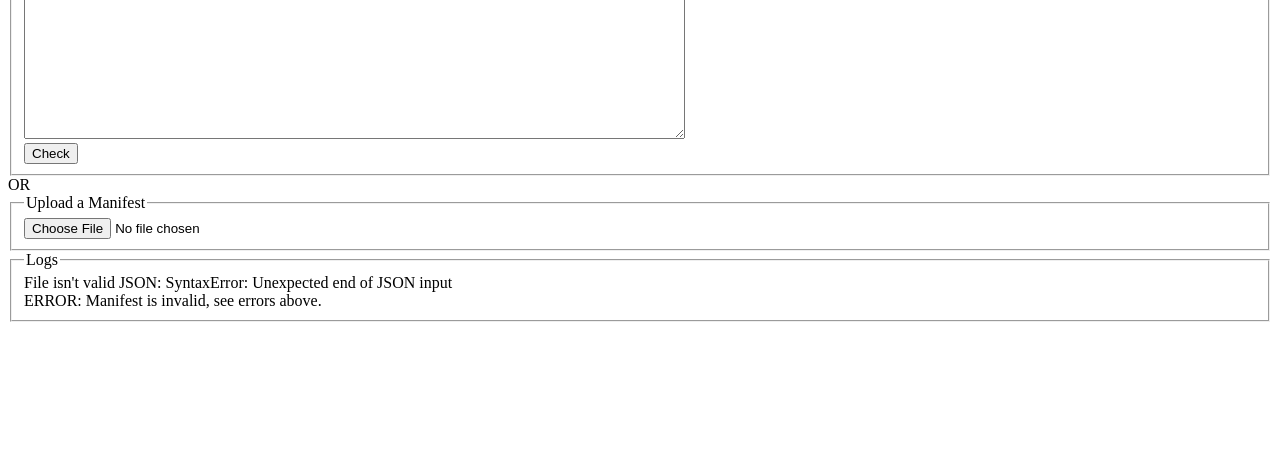
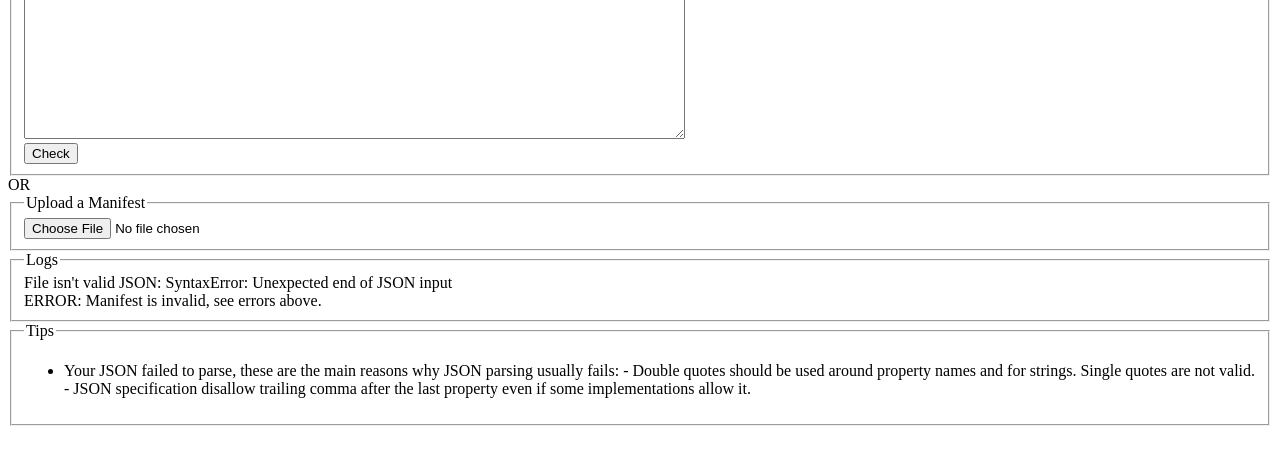
Before and after one commit to mounirlamouri/manifest-validator, a website: page index.html in a window 1280 px wide. Both pictures are taken after a click on the button "Check". Shown: the part 322-786 px from the top of the page. Drawn offline with Linux system fonts and the light colour scheme.

Commit message:
Added tips

```diff
--- a/index.html
+++ b/index.html
@@ -34,5 +34,10 @@
     <legend>Logs</legend>
     <div id='log'></div>
   </fieldset>
+
+  <fieldset>
+    <legend>Tips</legend>
+    <ul id='tip'></ul>
+  </fieldset>
 </body>
 </html>
--- a/manifest-parser.js
+++ b/manifest-parser.js
@@ -4,6 +4,7 @@ var ManifestParser = (function() {
   var _json_input = {};
   var _manifest = {};
   var _logs = [];
+  var _tips = [];
   var _success = true;
 
   var ALLOWED_DISPLAY_VALUES = [ 'fullscreen',
@@ -224,12 +225,14 @@ var ManifestParser = (function() {
   function _parse(string) {
     // TODO: temporary while ManifestParser is a collection of static methods.
     _logs = [];
+    _tips = [];
     _success = true;
 
     try {
       _json_input = JSON.parse(string);
     } catch (e) {
       _logs.push("File isn't valid JSON: " + e);
+      _tips.push('Your JSON failed to parse, these are the main reasons why JSON parsing usually fails:\n - Double quotes should be used around property names and for strings. Single quotes are not valid.\n - JSON specification disallow trailing comma after the last property even if some implementations allow it.');
       _success = false;
       return;
     }
@@ -263,6 +266,7 @@ var ManifestParser = (function() {
     parse: _parse,
     manifest: function() { return _manifest; },
     logs: function() { return _logs; },
+    tips: function() { return _tips; },
     success: function() { return _success; }
   };
 })();
--- a/ui.js
+++ b/ui.js
@@ -19,10 +19,27 @@ function _showParserLogs() {
     _log('SUCCESS: Manifest is valid!');
 }
 
+function _clearTips() {
+  document.querySelector('#tip').innerHTML = '';
+}
+
+function _tip(str) {
+  var line = document.createElement('li');
+  line.textContent = str;
+  document.querySelector('#tip').appendChild(line);
+}
+
+function _showParserTips() {
+  ManifestParser.tips().forEach(function(tip) {
+    _tip(tip);
+  });
+}
+
 document.querySelector('input[type=file]').onchange = function() {
   if (!this.files)
     return;
   _clearLogs();
+  _clearTips();
 
   for (var i = 0, f; f = this.files[i]; ++i) {
     _log('Checking ' + this.files[i].name);
@@ -35,13 +52,16 @@ document.querySelector('input[type=file]').onchange = function() {
     reader.onload = function() {
       ManifestParser.parse(this.result);
       _showParserLogs();
+      _showParserTips();
     };
   }
 }
 
 document.querySelector('#check-source').onclick = function(e) {
   _clearLogs();
+  _clearTips();
 
   ManifestParser.parse(document.querySelector('#manifest-source').value);
   _showParserLogs();
+  _showParserTips();
 }
```
